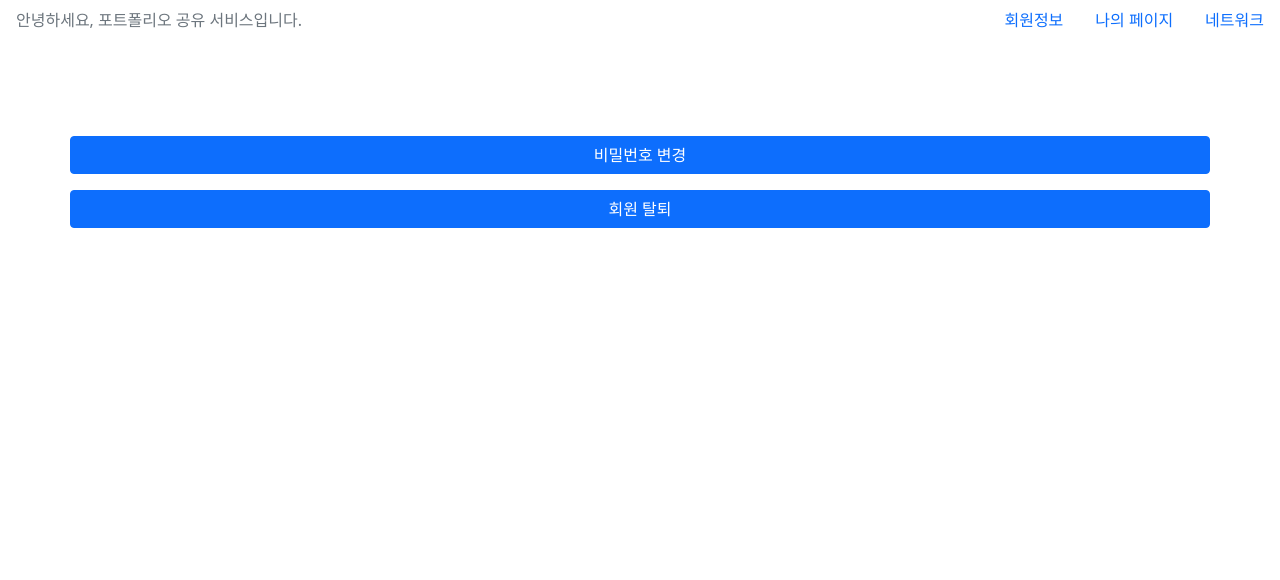
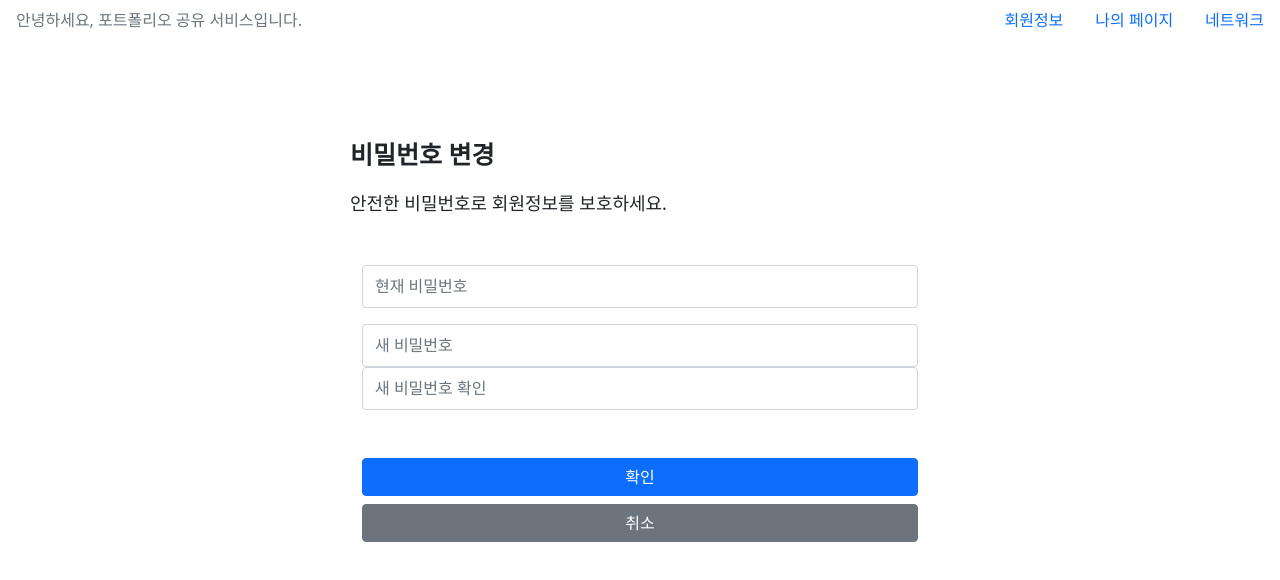
Before and after one commit to bobpull/bobpull, a React (Create React App) app in the folder front/: page /edit/password in a window 1280 px wide. Shown: the top 580 px of the page. Built offline with nearby package versions, Linux system fonts and the light colour scheme; no server answers.

Commit message:
비밀번호 변경 컴포넌트 추가

```diff
--- a/front/src/App.js
+++ b/front/src/App.js
@@ -10,6 +10,7 @@ import Network from "./components/user/Network";
 import RegisterForm from "./components/user/RegisterForm";
 import Portfolio from "./components/Portfolio";
 import MemberEdit from "./components/user/MemberEdit";
+import PasswordEdit from "./components/user/PasswordEdit";
 
 export const UserStateContext = createContext(null);
 export const DispatchContext = createContext(null);
@@ -65,7 +66,7 @@ function App() {
             <Route path="/users/:userId" element={<Portfolio />} />
             <Route path="/network" element={<Network />} />
             <Route path="/edit" element={<MemberEdit />} />
-            <Route path="/edit/password" element={<MemberEdit />} />
+            <Route path="/edit/password" element={<PasswordEdit />} />
             <Route path="*" element={<Portfolio />} />
           </Routes>
         </Router>
--- a/front/src/components/user/MemberEdit.js
+++ b/front/src/components/user/MemberEdit.js
@@ -4,8 +4,17 @@ import { Container, Row, Button } from "react-bootstrap";
 function MemberEdit() {
   const navigate = useNavigate();
   return (
-    <Container>
-      <Row className="justify-content-md-center mt-5">
+    <Container style={{ maxWidth: "700px" }}>
+      <Row
+        className="m-3 mt-5"
+        style={{ fontSize: "30px", fontWeight: "bold" }}
+      >
+        회원 정보
+        <Row style={{ fontSize: "20px", fontWeight: "normal" }}>
+          밥풀에서의 회원 정보를 수정할 수 있습니다.
+        </Row>
+      </Row>
+      <Row className="justify-content-md-center m-5">
         <Button
           variant="primary"
           className="mb-3"
--- /dev/null
+++ b/front/src/components/user/PasswordEdit.js
@@ -0,0 +1,66 @@
+import { useState } from "react";
+import { Container, Form, Row, Button } from "react-bootstrap";
+
+function PasswordEdit() {
+  const [currentPassword, setCurrentPassword] = useState("");
+  const [newPassword, setNewPassword] = useState("");
+  const [confirmNewPW, setConfirmNewPW] = useState("");
+
+  return (
+    <Container style={{ maxWidth: "700px" }}>
+      <Row className="m-5" style={{ fontSize: "25px", fontWeight: "bold" }}>
+        비밀번호 변경
+        <Row
+          className="mt-3"
+          style={{ fontSize: "18px", fontWeight: "normal" }}
+        >
+          안전한 비밀번호로 회원정보를 보호하세요.
+        </Row>
+      </Row>
+      <Row className="justify-content-md-center m-5">
+        <Form>
+          <Form.Group controlId="currentPassword" className="mb-3">
+            <Form.Control
+              type="password"
+              autoComplete="off"
+              value={currentPassword}
+              onChange={(e) => setCurrentPassword(e.target.value)}
+              placeholder="현재 비밀번호"
+              style={{ height: "43px" }}
+            />
+          </Form.Group>
+          <Form.Group controlId="newPassword">
+            <Form.Control
+              type="password"
+              autoComplete="off"
+              value={newPassword}
+              onChange={(e) => setNewPassword(e.target.value)}
+              placeholder="새 비밀번호"
+              style={{ height: "43px" }}
+            />
+          </Form.Group>
+          <Form.Group controlId="confirmNewPassword">
+            <Form.Control
+              type="password"
+              autoComplete="off"
+              value={confirmNewPW}
+              onChange={(e) => setConfirmNewPW(e.target.value)}
+              placeholder="새 비밀번호 확인"
+              style={{ height: "43px" }}
+            />
+          </Form.Group>
+          <Form.Group as={Row} style={{ margin: "0px" }} className="mt-5">
+            <Button variant="primary" type="submit" className="mb-2">
+              확인
+            </Button>
+            <Button variant="secondary" type="submit" className="mb-2">
+              취소
+            </Button>
+          </Form.Group>
+        </Form>
+      </Row>
+    </Container>
+  );
+}
+
+export default PasswordEdit;
```
